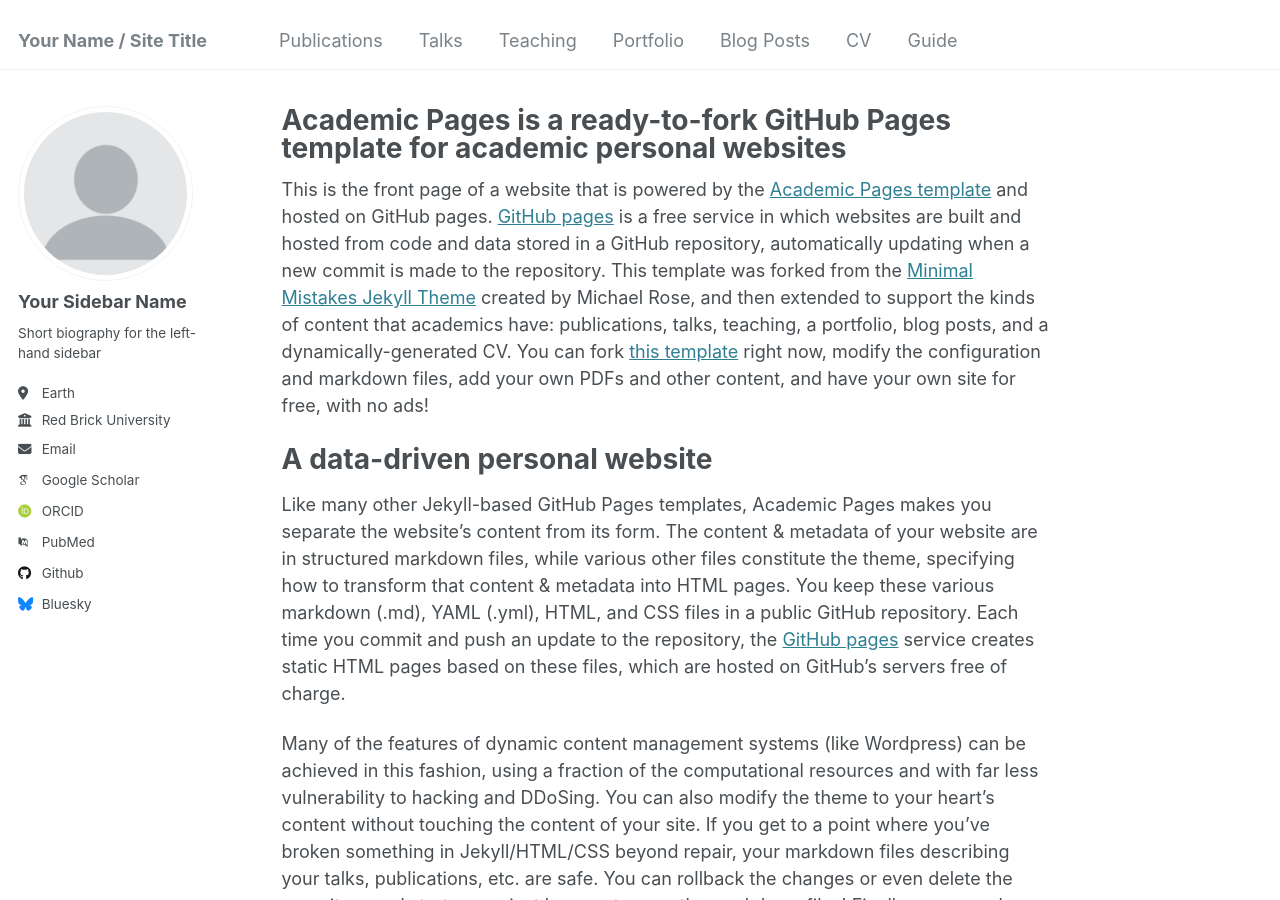
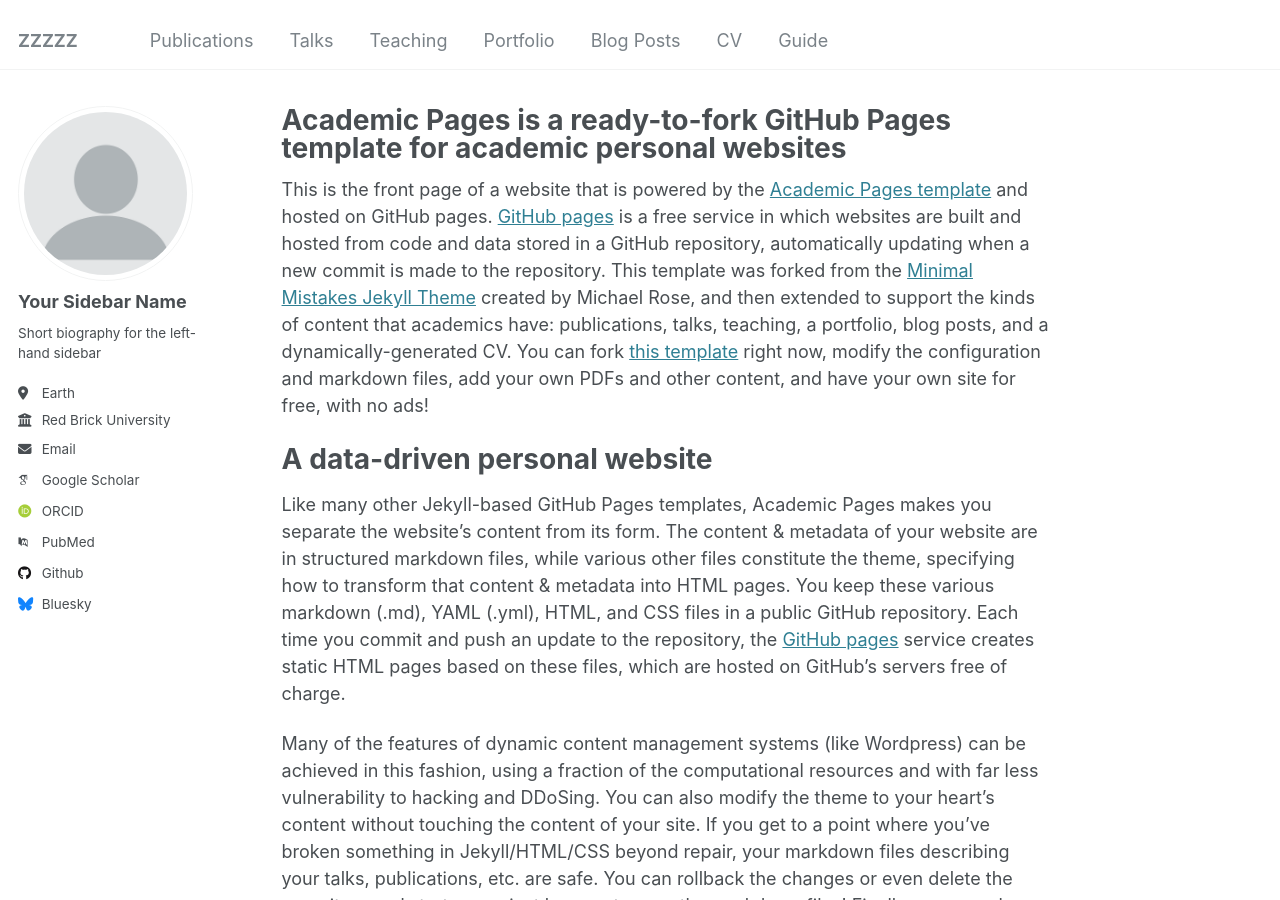
Before and after one commit to henrymzc/henrymzc.github.io, a Jekyll site: the page built from _pages/about.md, in a window 1280 px wide and 900 px high. Built offline with Jekyll 4.4.1, drawn with Linux system fonts in a browser that asks for light colours; some web fonts are replaced.

Commit message:
Update _config.yml

```diff
--- a/_config.yml
+++ b/_config.yml
@@ -8,7 +8,7 @@
 
 # Basic Site Settings
 locale                   : "en-US"
-title                    : "Your Name / Site Title"
+title                    : "ZZZZZ"
 title_separator          : "-"
 name                     : &name "Your Name"
 description              : &description "personal description"
```
